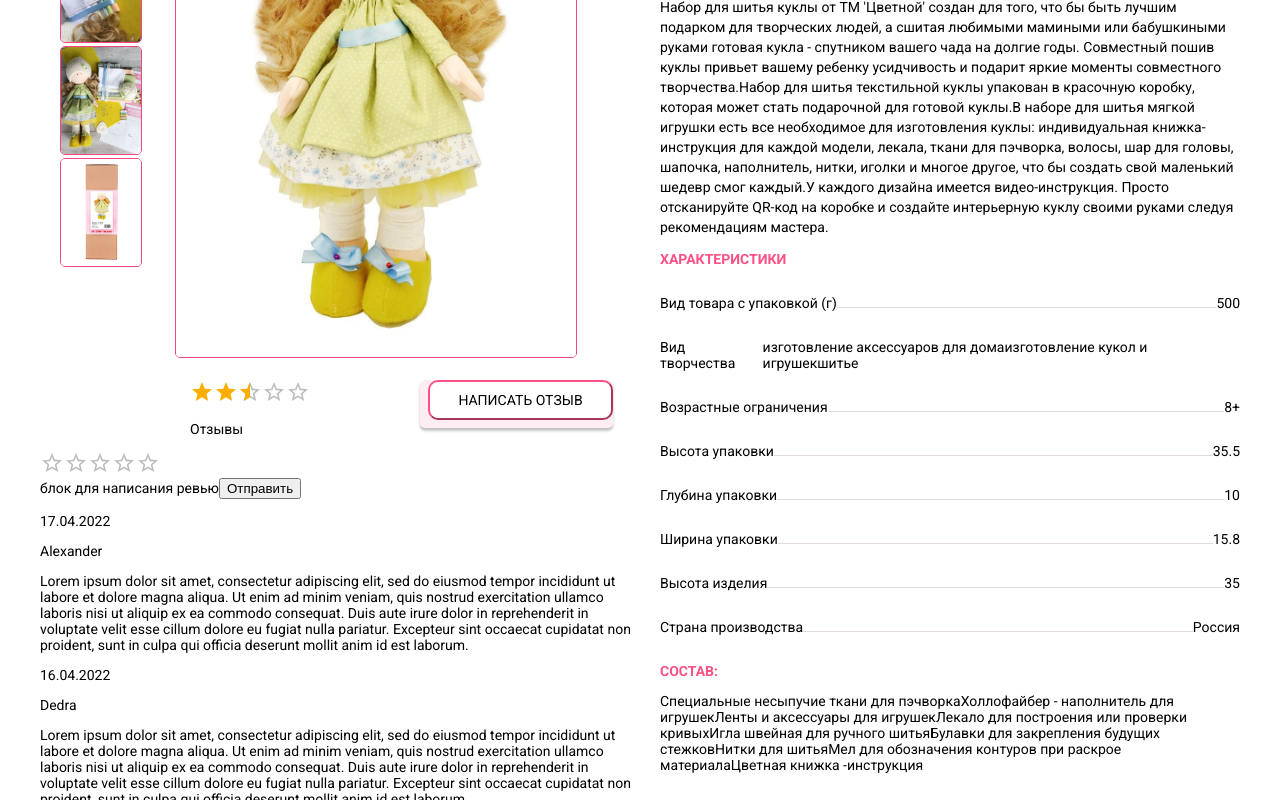
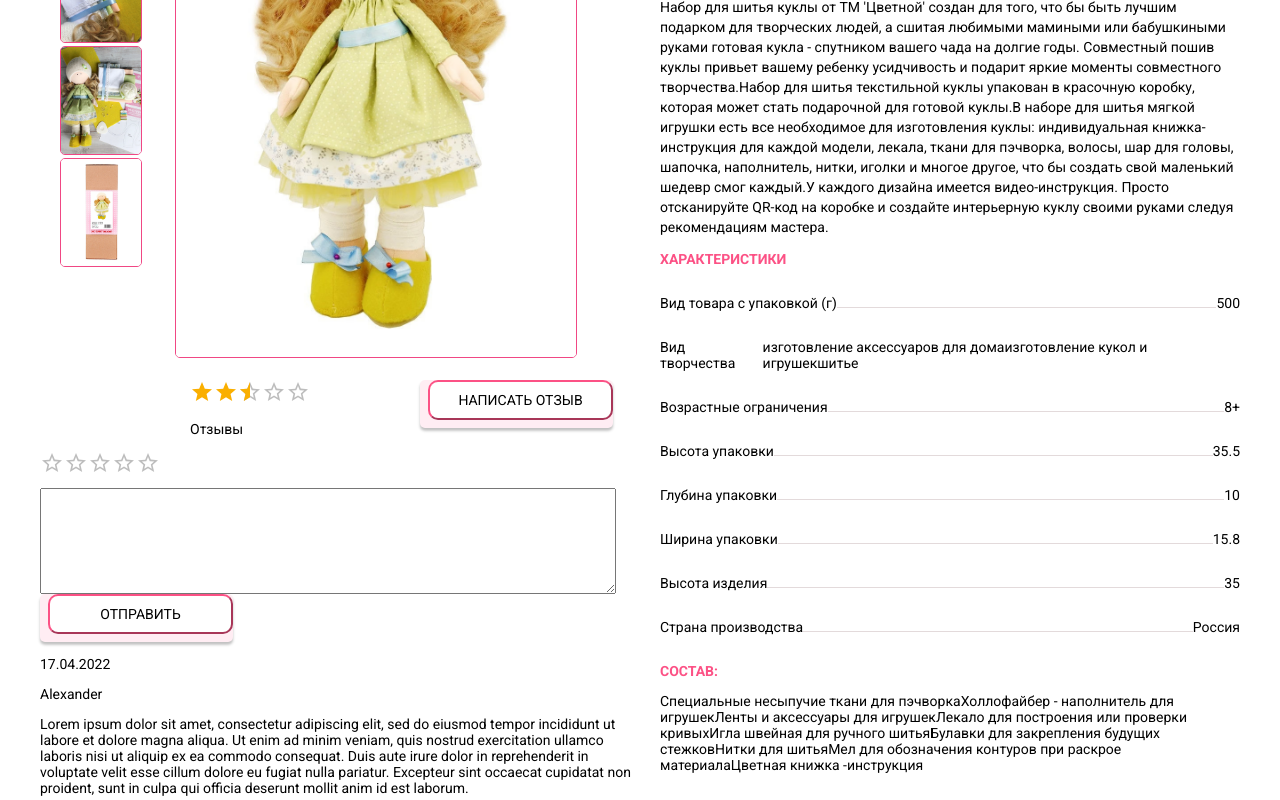
Before and after one commit to alven81/diploma_react, a React (Create React App) app: page /product/1 in a window 1280 px wide. Both pictures are taken after a click on the button "НАПИСАТЬ ОТЗЫВ". Shown: the part 987-1787 px from the top of the page. Built offline with nearby package versions, Linux system fonts and the light colour scheme; data requests are answered from the project's data file; a web font is replaced by a local one.

Commit message:
add Comments switch

```diff
--- a/src/components/Comments.tsx
+++ b/src/components/Comments.tsx
@@ -8,8 +8,8 @@ interface CommentsProps {
 
 const Comments: FC<CommentsProps> = ({ onClick, className }) => {
     return (
-        <>
-            <div>
+        <div className="comments">
+            <div className="comments-rating">
                 <Rating
                     name="half-rating"
                     defaultValue={0}
@@ -17,11 +17,15 @@ const Comments: FC<CommentsProps> = ({ onClick, className }) => {
                     onClick={onClick}
                 />
             </div>
-            <div>
-                блок для написания ревью
-                <button>Отправить</button>
+            <div className="comments-block">
+                <textarea className="comments-block-text">
+
+                </textarea>
+                <div className="button_container">
+                    <button className="button">Отправить</button>
+                </div>
             </div>
-        </>
+        </div>
     )
 }
 
--- a/src/pages/Product.js
+++ b/src/pages/Product.js
@@ -11,12 +11,12 @@ import { Review } from "../components/Review";
 const Product = () => {
 
     const itemIndex = useParams().id;
-    const catalog = useSelector(state => state.loadCatalog)
+    const catalog = useSelector((state) => state.loadCatalog);
     const catalogList = catalog[itemIndex - 1]
     const [raiting, setRaiting] = useState([]);
     const [averageRating, setAverageRating] = useState();
+    const [showComment, setShowComment] = useState(false)
 
-console.log(`http://localhost:3004/products/`);
 
 useEffect(() => {
         if (!catalogList) return;
@@ -35,13 +35,10 @@ const updateRaiting = () => {
     setAverageRating((raiting.reduce((x, y) => x + y, 0))/raiting.length)
 }
 
-console.log(raiting, averageRating)
-
 const handleRate = (e) => {
     if (e.target.value) {
 
         raiting.push(Number(e.target.value));
-
         axios.patch(`http://localhost:3004/products/${catalogList.id}`,
         {raiting: raiting})
         .then(updateRaiting(raiting))
@@ -50,10 +47,13 @@ console.log(raiting, averageRating)
     }
 }
 
+const handleShowComments = () => {
+    setShowComment(!showComment);
+}
+
     //if (!catalogList) return null;
 
     return (
-
 
         <section className="product_main container">
 
@@ -72,12 +72,14 @@ console.log(raiting, averageRating)
                                     <p>Отзывы</p>
                                 </div>
                                 <div className="button_container">
-                                    <button>Написать отзыв</button>
+                                    <button onClick={(e) => handleShowComments()}>Написать отзыв</button>
                                 </div>
                             </div>
-                            <div className="">
+
+                            <div className={showComment ? "" : "hide"}>
                                 <Comments onClick={(e) => (handleRate(e))} className="" />
                             </div>
+
                             <div className="product_main-item-review">
                                 <Review reviews={catalogList.review} />
                             </div>
--- /dev/null
+++ b/src/styles/Comments.scss
@@ -0,0 +1,13 @@
+.comments {
+    display: flex;
+    flex-direction: column;
+    row-gap: 10px;
+    &-block
+        {
+            &-text {
+                display: flex;
+                width: 95%;
+                height: 100px;
+            }
+        }
+}
--- a/src/styles/index.scss
+++ b/src/styles/index.scss
@@ -6,5 +6,6 @@
 @import "./Home.scss";
 @import "./Product.scss";
 @import "./ImageBox.scss";
+@import "./Comments.scss";
 @import url(https://fonts.googleapis.com/css?family=Pattaya:regular);
 @import url(https://fonts.googleapis.com/css?family=Roboto:100,100italic,300,300italic,regular,italic,500,500italic,700,700italic,900,900italic);
```
Lines whose indentation alone changed are shown as unchanged.
